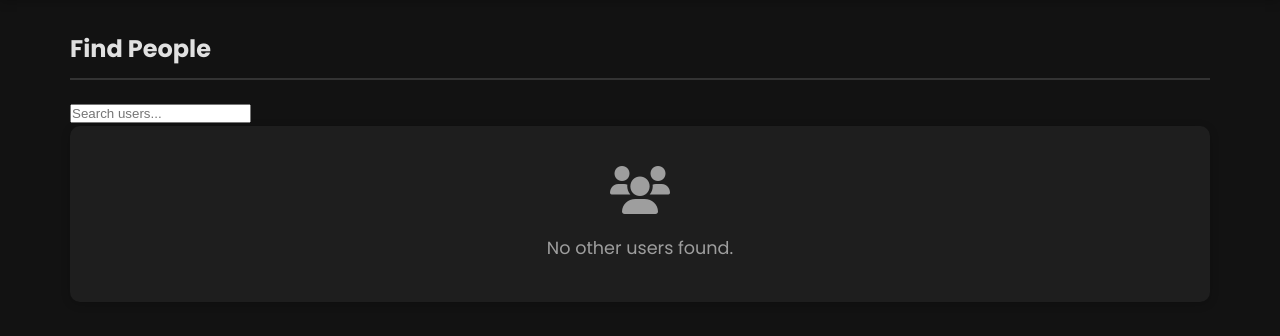
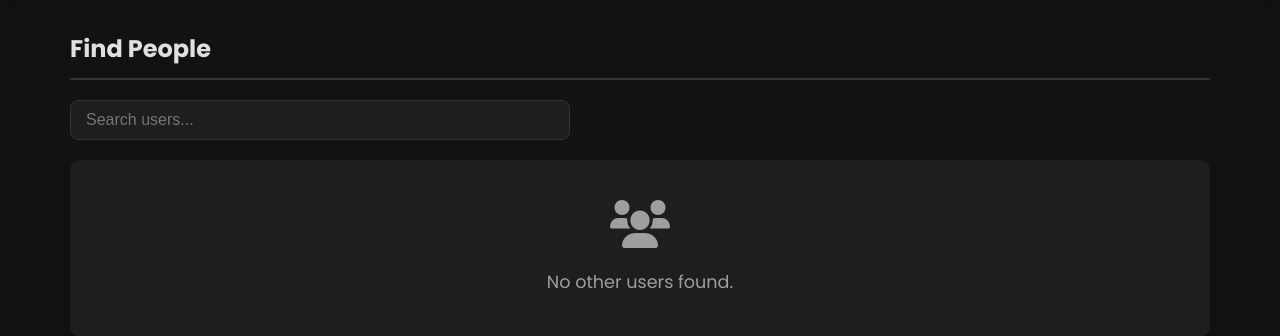
Before and after one commit to kaylubr/echo, a Flask app: page /users in a window 1280 px wide. Shown: the part 70-406 px from the top of the page. Run offline with Flask 3, Linux system fonts and the light colour scheme; a user stored in the database is signed in; data comes from the database, SQL or seed files in the repository.

Commit message:
Add style for search

```diff
--- a/static/css/style.css
+++ b/static/css/style.css
@@ -542,6 +542,58 @@ a:hover {
     margin-top: auto;
 }
 
+.search-container {
+    margin-bottom: 20px;
+    width: 100%;
+}
+
+.search-input-wrapper {
+    position: relative;
+    width: 100%;
+    max-width: 500px;
+}
+
+.search-input {
+    width: 100%;
+    padding: 10px 15px;
+    padding-right: 40px;
+    border-radius: 8px;
+    border: 1px solid var(--border-color);
+    background-color: var(--card-color);
+    color: var(--text-color);
+    font-size: 16px;
+}
+
+.search-input:focus {
+    outline: none;
+    border-color: var(--primary-color);
+}
+
+.clear-search-btn {
+    position: absolute;
+    right: 10px;
+    top: 50%;
+    transform: translateY(-50%);
+    background: none;
+    border: none;
+    font-size: 18px;
+    color: var(--text-light);
+    cursor: pointer;
+}
+
+.search-loading {
+    text-align: center;
+    padding: 20px;
+    color: var(--text-light);
+}
+
+.search-no-results {
+    text-align: center;
+    padding: 20px;
+    color: var(--text-light);
+}
+
+
 /* friends List */
 .friends-container {
     display: grid;
```
